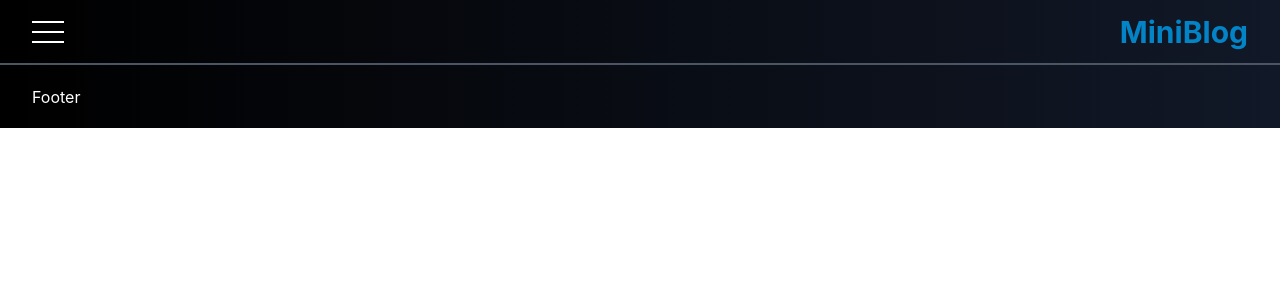
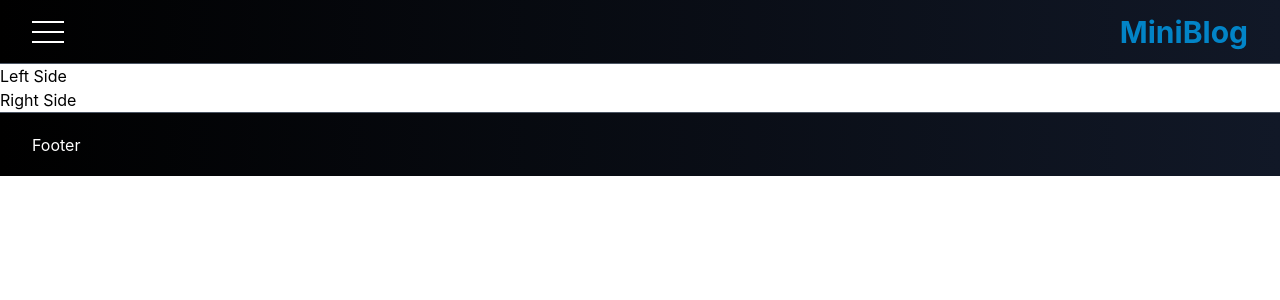
Before and after one commit to vicsous/miniblog, a React (Create React App) app: page /login in a window 1280 px wide. Shown: the top 300 px of the page. Built offline with nearby package versions, Linux system fonts and the light colour scheme; no server answers.

Commit message:
Setting Landing page

```diff
--- a/src/components/PrivateRoute.js
+++ b/src/components/PrivateRoute.js
@@ -7,7 +7,11 @@ export default function PrivateRoute({ component: Component, ...rest }) {
     <Route
       {...rest}
       render={(props) => {
-        return currentUser ? <Component {...props} /> : <Redirect to="/" />;
+        return currentUser ? (
+          <Component {...props} />
+        ) : (
+          <Redirect to="/login" />
+        );
       }}
     ></Route>
   );
--- a/src/pages/Landing.js
+++ b/src/pages/Landing.js
@@ -3,8 +3,8 @@ import "../styles/pages/Landing.css";
 export default function Landing() {
   return (
     <div className="landing">
-      <div className="left"></div>
-      <div className="right"></div>
+      <div className="left">Left Side</div>
+      <div className="right">Right Side</div>
     </div>
   );
 }
```
